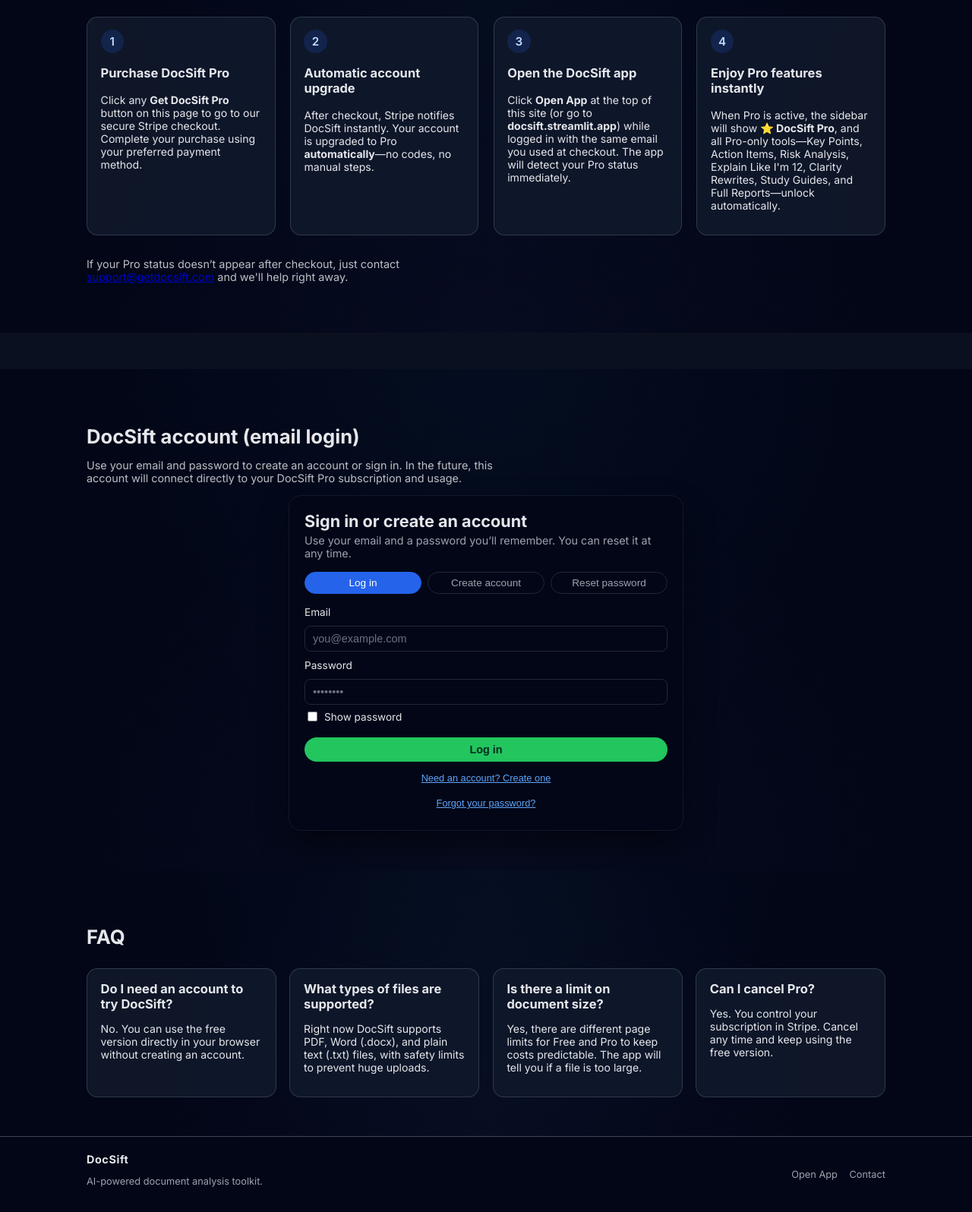
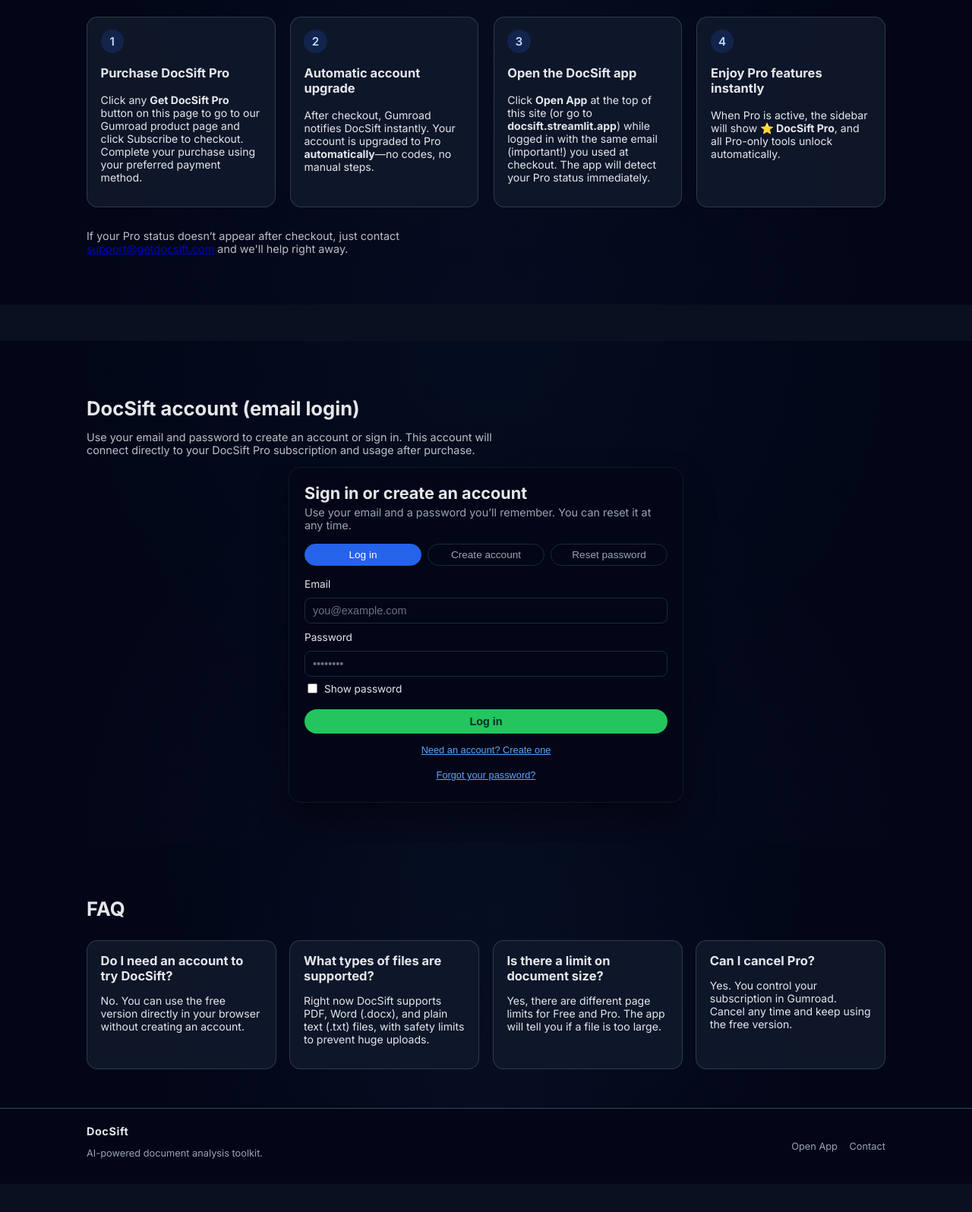
Before and after one commit to fishtex73/docsift-landing, a website: page index.html in a window 1280 px wide. Shown: the part 2036-3632 px from the top of the page at 76% size. After the commit the page ends 3595 px from the top, so only its background shows below. Drawn offline with Linux system fonts and the light colour scheme; no server answers.

Commit message:
Updated payment processing links and references

```diff
--- a/index.html
+++ b/index.html
@@ -241,7 +241,7 @@
   Use DocSift Free
 </a>
             <a
-  href="https://buy.stripe.com/14A7sLej62Qw7Xs2vsbZe00"
+  href="https://fishtexter.gumroad.com/l/docsift"
   class="btn ghost"
 >
   Get DocSift Pro →
@@ -400,7 +400,7 @@
               <li>Higher limits for real workflows</li>
             </ul>
             <a
-  href="https://buy.stripe.com/14A7sLej62Qw7Xs2vsbZe00"
+  href="https://fishtexter.gumroad.com/l/docsift"
   class="btn primary full"
 >
   Get DocSift Pro
@@ -425,7 +425,7 @@
         <div class="step-number">1</div>
         <h3>Purchase DocSift Pro</h3>
         <p>
-          Click any <strong>Get DocSift Pro</strong> button on this page to go to our secure Stripe checkout.
+          Click any <strong>Get DocSift Pro</strong> button on this page to go to our Gumroad product page and click Subscribe to checkout.
           Complete your purchase using your preferred payment method.
         </p>
       </div>
@@ -434,7 +434,7 @@
         <div class="step-number">2</div>
         <h3>Automatic account upgrade</h3>
         <p>
-          After checkout, Stripe notifies DocSift instantly. Your account is upgraded to Pro
+          After checkout, Gumroad notifies DocSift instantly. Your account is upgraded to Pro
           <strong>automatically</strong>—no codes, no manual steps.
         </p>
       </div>
@@ -444,7 +444,7 @@
         <h3>Open the DocSift app</h3>
         <p>
           Click <strong>Open App</strong> at the top of this site (or go to <strong>docsift.streamlit.app</strong>)
-          while logged in with the same email you used at checkout. The app will detect your Pro status immediately.
+          while logged in with the same email (important!) you used at checkout. The app will detect your Pro status immediately.
         </p>
       </div>
 
@@ -452,8 +452,7 @@
         <div class="step-number">4</div>
         <h3>Enjoy Pro features instantly</h3>
         <p>
-              When Pro is active, the sidebar will show <strong>⭐ DocSift Pro</strong>, and all Pro-only tools—Key Points,
-              Action Items, Risk Analysis, Explain Like I'm 12, Clarity Rewrites, Study Guides, and Full Reports—unlock
+              When Pro is active, the sidebar will show <strong>⭐ DocSift Pro</strong>, and all Pro-only tools unlock
               automatically.
             </p>
       </div>
@@ -472,8 +471,8 @@
       <div class="container">
         <h2>DocSift account (email login)</h2>
         <p class="section-subtitle">
-          Use your email and password to create an account or sign in. In the future, this account
-          will connect directly to your DocSift Pro subscription and usage.
+          Use your email and password to create an account or sign in. This account
+          will connect directly to your DocSift Pro subscription and usage after purchase.
         </p>
 
         <div class="auth-card" id="auth-card">
@@ -636,7 +635,7 @@
           <div class="faq-item">
             <h3>Is there a limit on document size?</h3>
             <p>
-              Yes, there are different page limits for Free and Pro to keep costs predictable. The
+              Yes, there are different page limits for Free and Pro. The
               app will tell you if a file is too large.
             </p>
           </div>
@@ -644,7 +643,7 @@
           <div class="faq-item">
             <h3>Can I cancel Pro?</h3>
             <p>
-              Yes. You control your subscription in Stripe. Cancel any time and keep using the free
+              Yes. You control your subscription in Gumroad. Cancel any time and keep using the free
               version.
             </p>
           </div>
```
